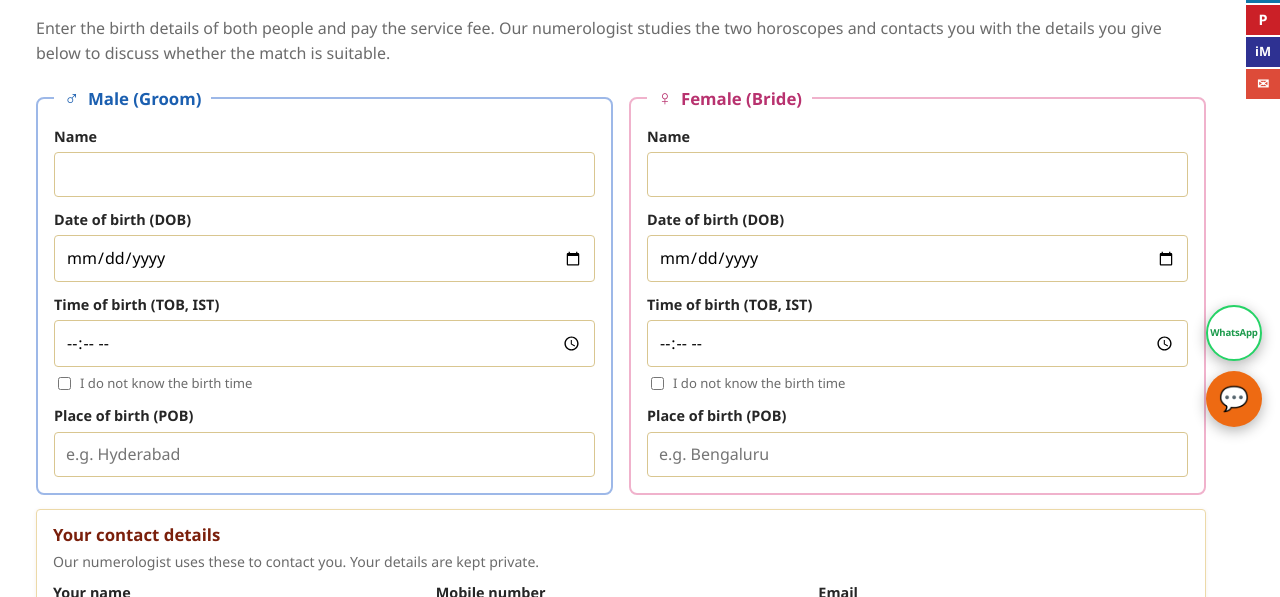
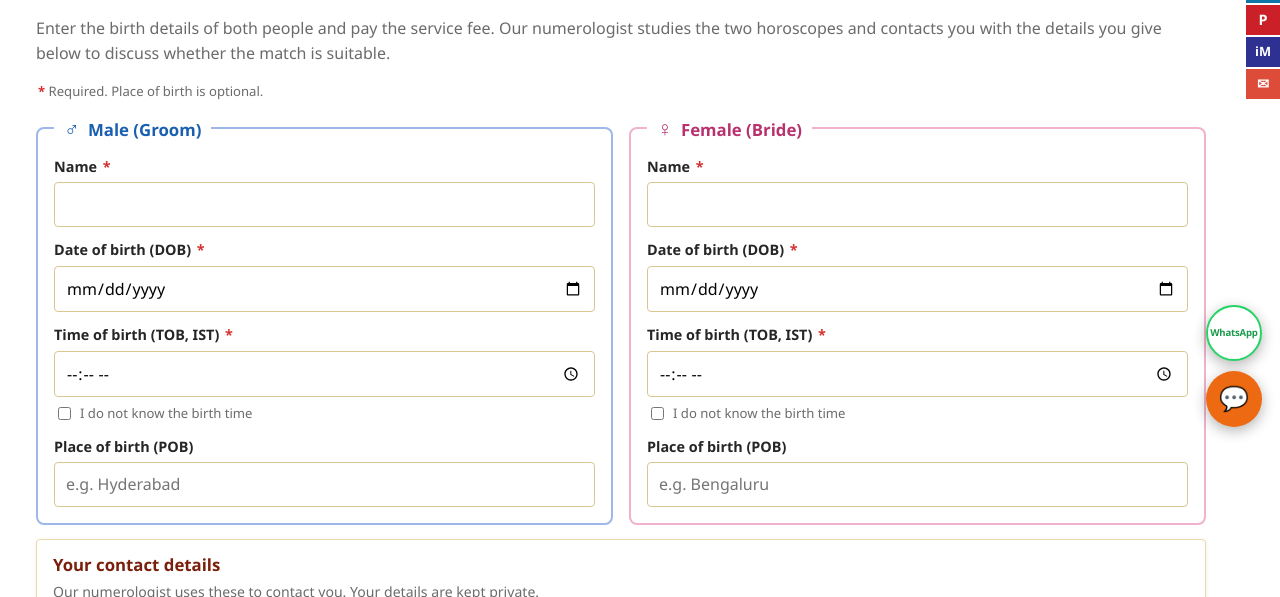
Before and after one commit to Karthikkk07/Nagaika-Nakuli-NAKSHATRA-NUMEROLOGY, a website: page public/marriage.html in a window 1280 px wide. Shown: the part 355-952 px from the top of the page. Drawn offline with Linux system fonts and the light colour scheme; no server answers.

Commit message:
Mark required form fields with a red asterisk

```diff
--- a/public/css/style.css
+++ b/public/css/style.css
@@ -146,6 +146,8 @@ input,select,textarea { width:100%; padding:9px 11px; border:1px solid #d9c690;
 input:focus,select:focus,textarea:focus { outline:2px solid var(--yellow-d); border-color:transparent; }
 .field { margin-bottom:12px; }
 .hp { position:absolute; left:-9999px; }
+.req { color:#d32f2f; font-weight:800; margin-left:2px; }
+.req-note { font-size:.82rem; color:var(--muted); margin:0 0 10px; }
 .err { color:var(--err); font-size:.85rem; min-height:1em; }
 .msg { padding:12px 14px; border-radius:6px; margin:14px 0; display:none; }
 .msg.ok { display:block; background:#e6f6ec; color:var(--ok); }
--- a/public/marriage.html
+++ b/public/marriage.html
@@ -15,21 +15,22 @@
     <div id="mform-wrap">
       <p class="muted" style="margin-top:0">Enter the birth details of both people and pay the service fee. Our numerologist studies the two horoscopes and contacts you with the details you give below to discuss whether the match is suitable.</p>
       <div class="msg" id="demo-note" style="display:none;background:#fff8e1;color:#7a4b00"><b>Demo mode:</b> online payment is not connected yet, so no real money is charged. The full flow still works.</div>
+      <p class="req-note"><span class="req">*</span> Required. Place of birth is optional.</p>
       <form id="mform" novalidate>
         <input class="hp" name="website" tabindex="-1" autocomplete="off" aria-hidden="true">
         <div class="mm-cols">
           <fieldset class="mm-col mm-male">
             <legend><i>&#9794;</i> Male (Groom)</legend>
-            <div class="field"><label for="g-name">Name</label><input id="g-name" maxlength="100" autocomplete="off"></div>
-            <div class="field"><label for="g-dob">Date of birth (DOB)</label><input id="g-dob" type="date" min="1900-01-01"></div>
-            <div class="field"><label for="g-tob">Time of birth (TOB, IST)</label><input id="g-tob" type="time"><label class="chk"><input type="checkbox" id="g-unk"> I do not know the birth time</label></div>
+            <div class="field"><label for="g-name">Name <span class="req">*</span></label><input id="g-name" maxlength="100" autocomplete="off" aria-required="true"></div>
+                        <div class="field"><label for="g-dob">Date of birth (DOB) <span class="req">*</span></label><input id="g-dob" type="date" min="1900-01-01" aria-required="true"></div>
+                        <div class="field"><label for="g-tob">Time of birth (TOB, IST) <span class="req">*</span></label><input id="g-tob" type="time" aria-required="true"><label class="chk"><input type="checkbox" id="g-unk"> I do not know the birth time</label></div>
             <div class="field"><label for="g-pob">Place of birth (POB)</label><input id="g-pob" maxlength="100" list="mm-cities" placeholder="e.g. Hyderabad" autocomplete="off"></div>
           </fieldset>
           <fieldset class="mm-col mm-female">
             <legend><i>&#9792;</i> Female (Bride)</legend>
-            <div class="field"><label for="b-name">Name</label><input id="b-name" maxlength="100" autocomplete="off"></div>
-            <div class="field"><label for="b-dob">Date of birth (DOB)</label><input id="b-dob" type="date" min="1900-01-01"></div>
-            <div class="field"><label for="b-tob">Time of birth (TOB, IST)</label><input id="b-tob" type="time"><label class="chk"><input type="checkbox" id="b-unk"> I do not know the birth time</label></div>
+            <div class="field"><label for="b-name">Name <span class="req">*</span></label><input id="b-name" maxlength="100" autocomplete="off" aria-required="true"></div>
+                        <div class="field"><label for="b-dob">Date of birth (DOB) <span class="req">*</span></label><input id="b-dob" type="date" min="1900-01-01" aria-required="true"></div>
+                        <div class="field"><label for="b-tob">Time of birth (TOB, IST) <span class="req">*</span></label><input id="b-tob" type="time" aria-required="true"><label class="chk"><input type="checkbox" id="b-unk"> I do not know the birth time</label></div>
             <div class="field"><label for="b-pob">Place of birth (POB)</label><input id="b-pob" maxlength="100" list="mm-cities" placeholder="e.g. Bengaluru" autocomplete="off"></div>
           </fieldset>
         </div>
@@ -39,9 +40,9 @@
           <h3 style="margin-top:0">Your contact details</h3>
           <p class="muted" style="margin:0 0 10px;font-size:.88rem">Our numerologist uses these to contact you. Your details are kept private.</p>
           <div class="row">
-            <div class="field"><label for="c-name">Your name</label><input id="c-name" maxlength="100" autocomplete="name"></div>
-            <div class="field"><label for="c-phone">Mobile number</label><input id="c-phone" type="tel" inputmode="numeric" maxlength="20" autocomplete="tel"></div>
-            <div class="field"><label for="c-email">Email</label><input id="c-email" type="email" maxlength="150" autocomplete="email"></div>
+            <div class="field"><label for="c-name">Your name <span class="req">*</span></label><input id="c-name" maxlength="100" autocomplete="name" aria-required="true"></div>
+                        <div class="field"><label for="c-phone">Mobile number <span class="req">*</span></label><input id="c-phone" type="tel" inputmode="numeric" maxlength="20" autocomplete="tel" aria-required="true"></div>
+                        <div class="field"><label for="c-email">Email <span class="req">*</span></label><input id="c-email" type="email" maxlength="150" autocomplete="email" aria-required="true"></div>
           </div>
           <div class="mm-fee"><span>Service fee</span><b id="fee">&#8377;5,000</b></div>
           <button class="btn" id="mpay" type="submit">Pay &amp; get the matching report</button>
```
Also changed, not shown: public/index.html (+6 -5 lines), public/payment.html (+6 -5 lines).
